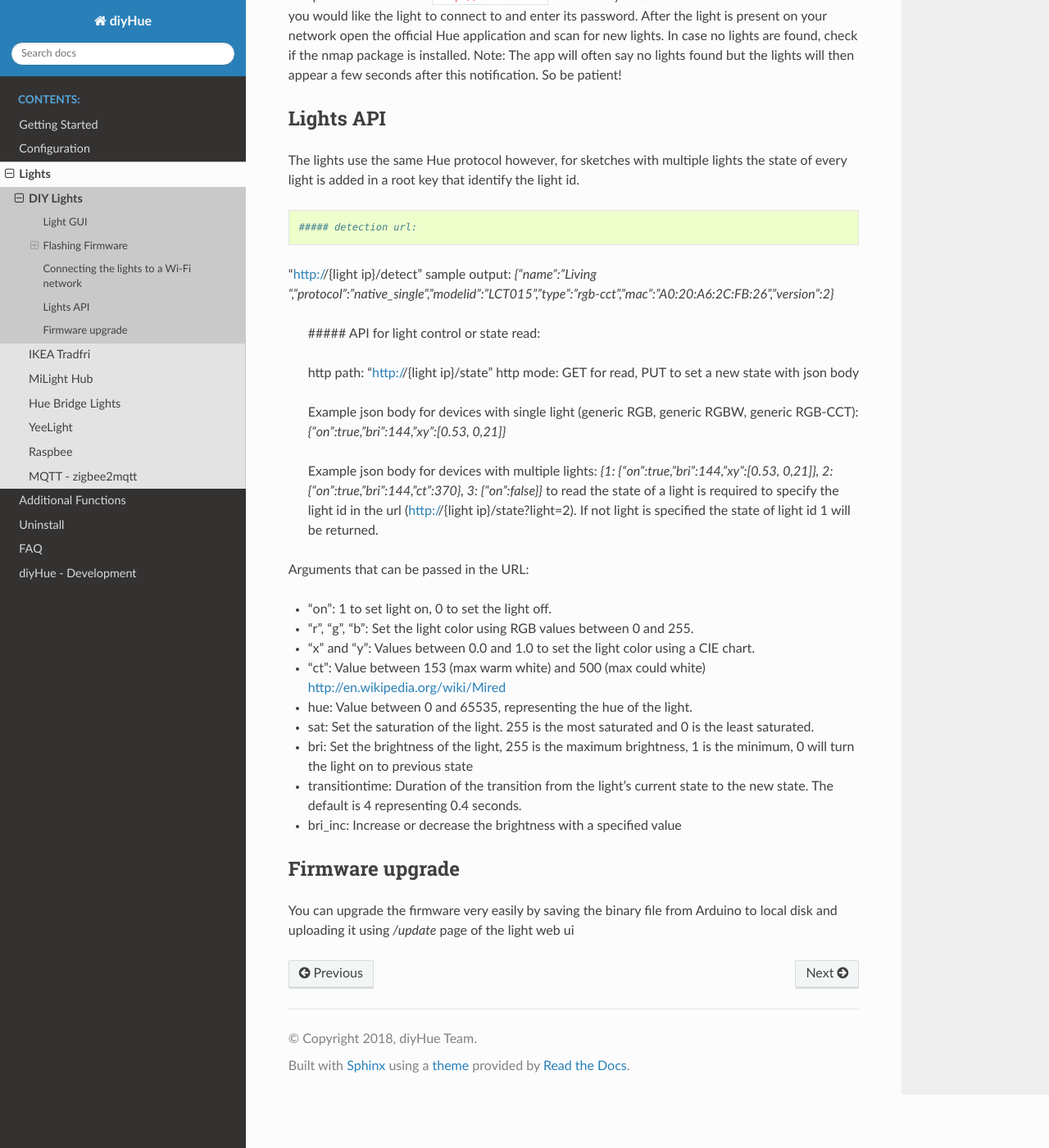
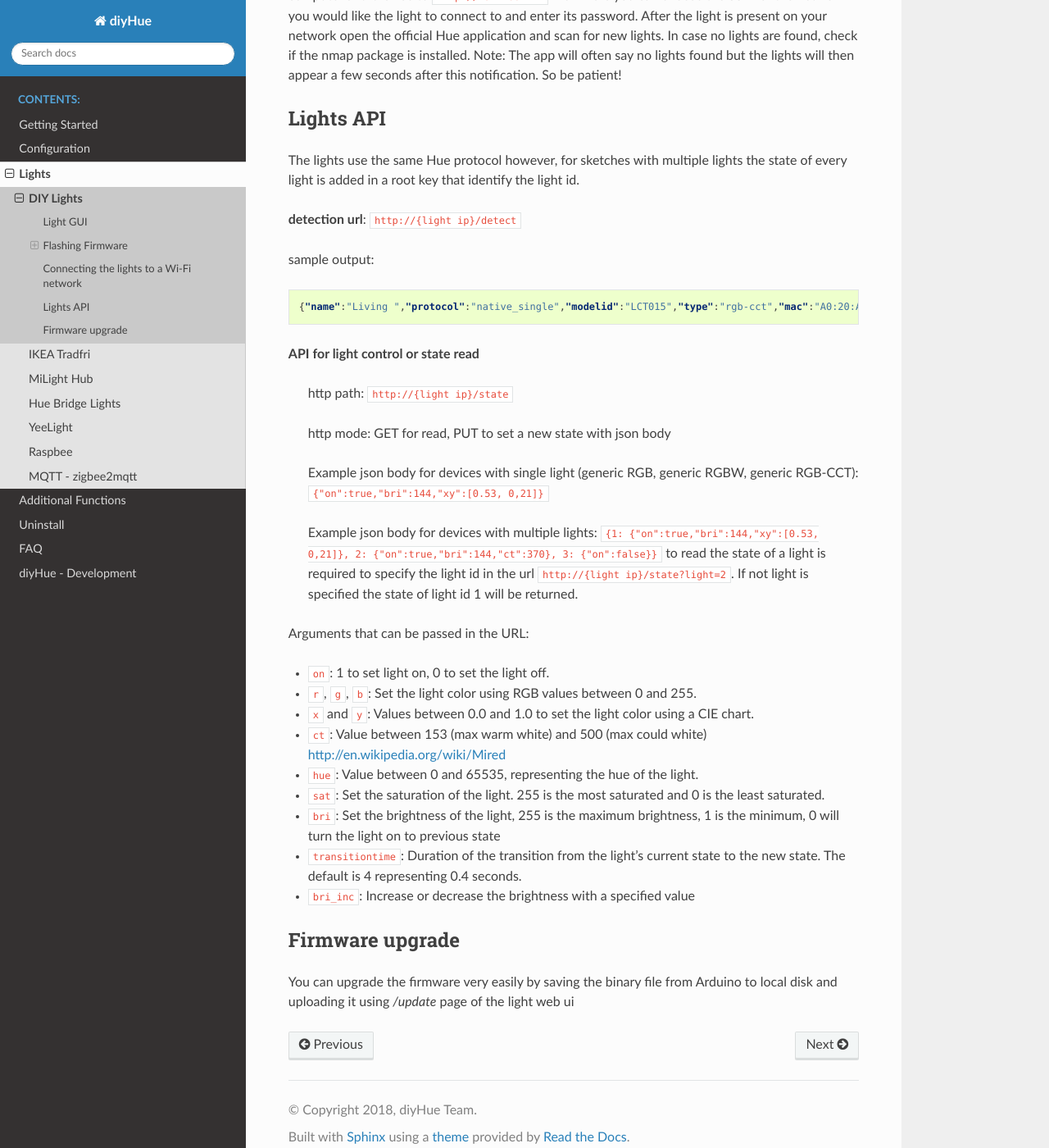
Before and after one commit to diyhue/ReadTheDocs, a Sphinx documentation site: the page built from source/lights/diylights.rst, in a window 1280 px wide and 1400 px high, scrolled down 4143 px. Shown: the whole window at 82% size. Built offline with Sphinx 7.4.7 and the Read the Docs theme 2.0.0, drawn with Linux system fonts in a browser that asks for light colours.

Commit message:
Improved documentation

```diff
--- a/source/lights/diylights.rst
+++ b/source/lights/diylights.rst
@@ -74,37 +74,42 @@
 Lights API
 ----------
 
-The lights use the same Hue protocol however, for sketches with multiple lights the state of every light is added in a root key that identify the light id. ::
+The lights use the same Hue protocol however, for sketches with multiple lights the state of every light is added in a root key that identify the light id.
 
- ##### detection url:
-"http://{light ip}/detect"
+**detection url**: ``http://{light ip}/detect``
+
 sample output:
-`{"name":"Living ","protocol":"native_single","modelid":"LCT015","type":"rgb-cct","mac":"A0:20:A6:2C:FB:26","version":2}`
 
- ##### API for light control or state read:
+.. code-block:: JSON
 
- http path: "http://{light ip}/state"
+    {"name":"Living ","protocol":"native_single","modelid":"LCT015","type":"rgb-cct","mac":"A0:20:A6:2C:FB:26","version":2}
+
+**API for light control or state read**
+
+ http path: ``http://{light ip}/state``
+
  http mode: GET for read, PUT to set a new state with json body
 
  Example json body for devices with single light (generic RGB, generic RGBW, generic RGB-CCT):
- `{"on":true,"bri":144,"xy":[0.53, 0,21]}`
+ ``{"on":true,"bri":144,"xy":[0.53, 0,21]}``
 
  Example json body for devices with multiple lights:
- `{1: {"on":true,"bri":144,"xy":[0.53, 0,21]}, 2: {"on":true,"bri":144,"ct":370}, 3: {"on":false}}`
- to read the state of a light is required to specify the light id in the url (http://{light ip}/state?light=2). If not light is specified the state of light id 1 will be returned.
+ ``{1: {"on":true,"bri":144,"xy":[0.53, 0,21]}, 2: {"on":true,"bri":144,"ct":370}, 3: {"on":false}}``
+ to read the state of a light is required to specify the light id in the url ``http://{light ip}/state?light=2``.
+ If not light is specified the state of light id 1 will be returned.
 
 
 Arguments that can be passed in the URL:
 
-* "on": 1 to set light on, 0 to set the light off.
-* "r", "g", "b": Set the light color using RGB values between 0 and 255.
-* "x" and "y": Values between 0.0 and 1.0 to set the light color using a CIE chart.
-* "ct": Value between 153 (max warm white) and 500 (max could white) http://en.wikipedia.org/wiki/Mired
-* hue: Value between 0 and 65535, representing the hue of the light.
-* sat: Set the saturation of the light. 255 is the most saturated and 0 is the least saturated.
-* bri: Set the brightness of the light, 255 is the maximum brightness, 1 is the minimum, 0 will turn the light on to previous state
-* transitiontime: Duration of the transition from the light’s current state to the new state. The default is 4 representing 0.4 seconds.
-* bri_inc: Increase or decrease the brightness with a specified value
+* ``on``: 1 to set light on, 0 to set the light off.
+* ``r``, ``g``, ``b``: Set the light color using RGB values between 0 and 255.
+* ``x`` and ``y``: Values between 0.0 and 1.0 to set the light color using a CIE chart.
+* ``ct``: Value between 153 (max warm white) and 500 (max could white) http://en.wikipedia.org/wiki/Mired
+* ``hue``: Value between 0 and 65535, representing the hue of the light.
+* ``sat``: Set the saturation of the light. 255 is the most saturated and 0 is the least saturated.
+* ``bri``: Set the brightness of the light, 255 is the maximum brightness, 1 is the minimum, 0 will turn the light on to previous state
+* ``transitiontime``: Duration of the transition from the light’s current state to the new state. The default is 4 representing 0.4 seconds.
+* ``bri_inc``: Increase or decrease the brightness with a specified value
 
 Firmware upgrade
 ----------------
--- a/source/lights/raspbee.rst
+++ b/source/lights/raspbee.rst
@@ -23,7 +23,6 @@
 * Follow the steps from here: https://github.com/dresden-elektronik/deconz-rest-plugin for the deconz.deb package download and installation (no need to install dev package or compile the code)
 
 * Edit the Deconz systemd script to bind on port 8080: ``sudo nano /lib/systemd/system/deconz.service`` replace ``--http-port=80`` with ``--http-port=8080 --upnp=0 --ws-port=8081`` or you can use the following command:
-::
 
   sed -i 's/ --http-port=80$/ --http-port=8080 --ws-port=8081 --upnp=0/' /lib/systemd/system/deconz.service
 
```
Also changed, not shown: README.md (+6 -0 lines), source/AddFuncts/domoticz.rst (+43 -31 lines), source/development.rst (+29 -17 lines), source/lights/mqtt.rst (+25 -19 lines).
